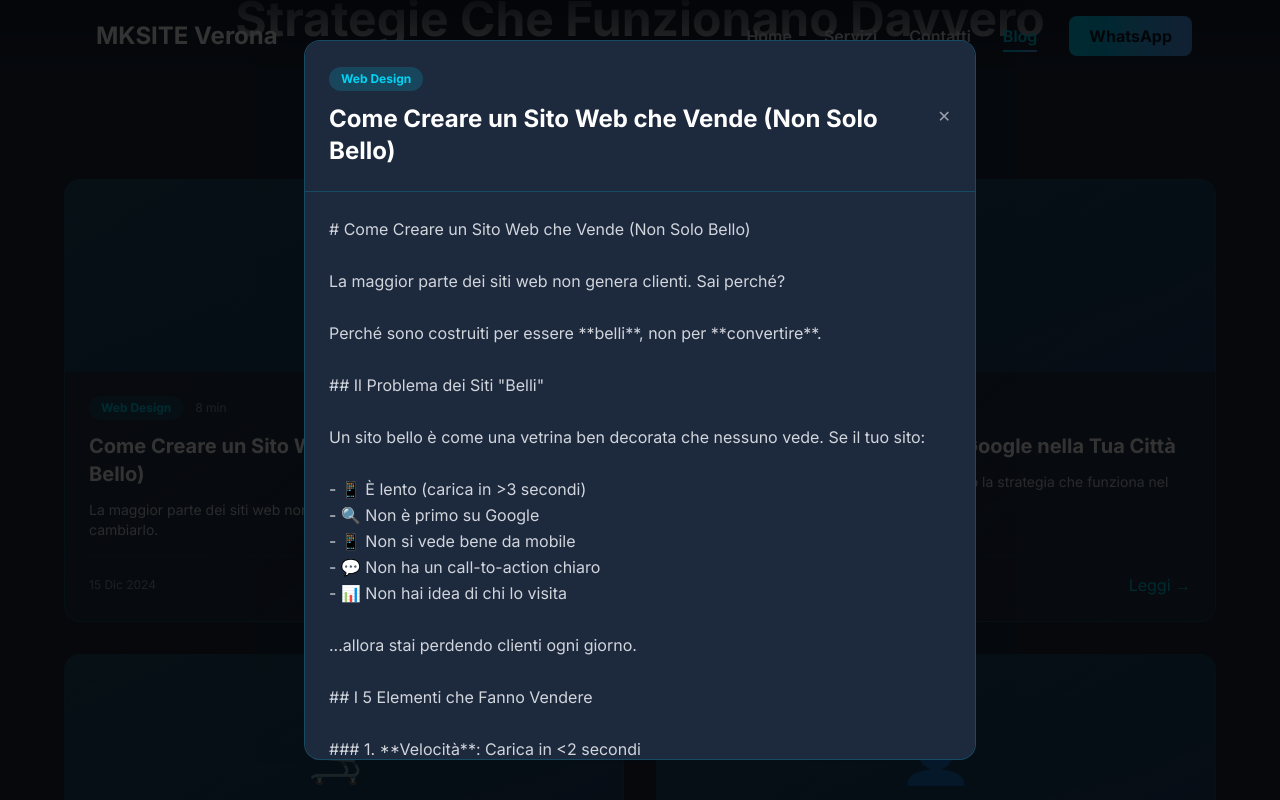
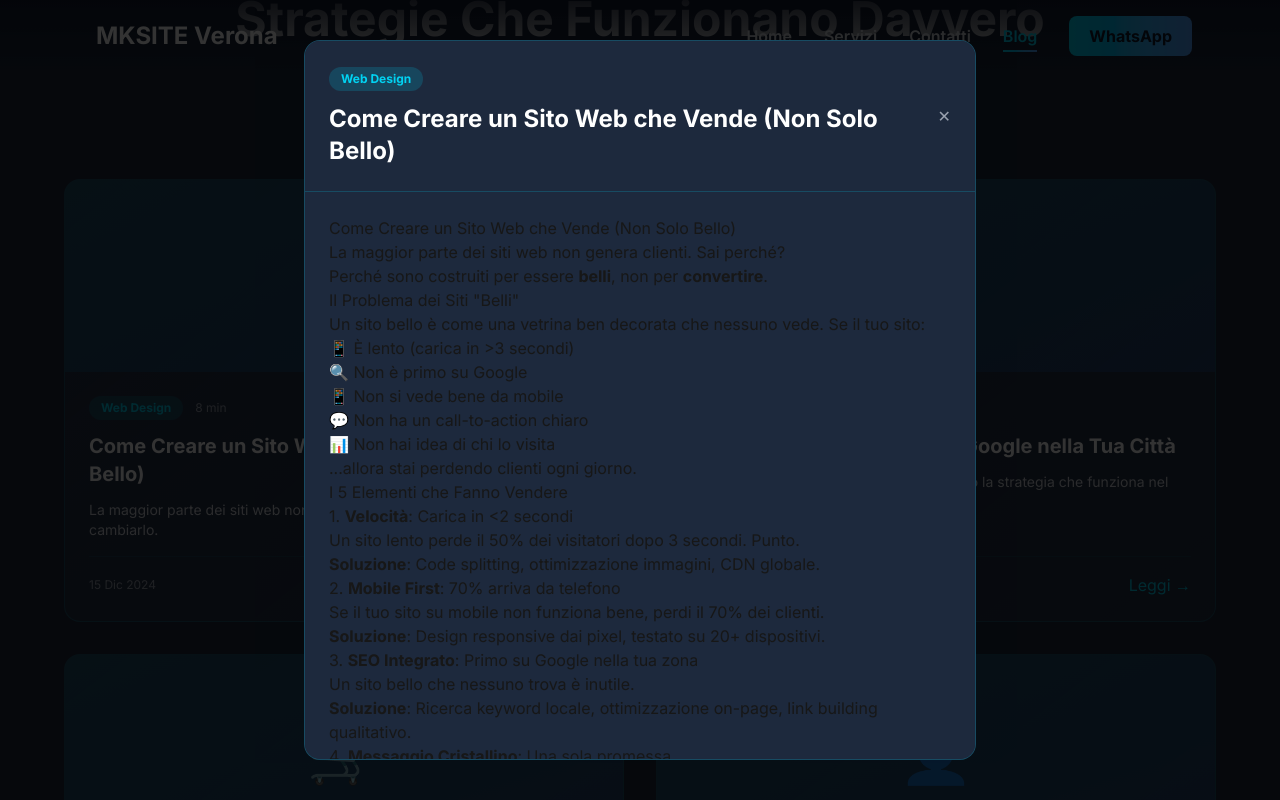
Before and after one commit to valemond06-svg/mksiteverona-site, a Next.js app: page / in a window 1280 px wide. Both pictures are taken after a click on the element 344 px from the left and 4457 px from the top of the page. Shown: the part 4057-4857 px from the top of the page. Built offline with nearby package versions, Linux system fonts and the light colour scheme.

Commit message:
rewrite blog

```diff
--- a/components/Blog.jsx
+++ b/components/Blog.jsx
@@ -1,6 +1,8 @@
 'use client';
 
 import { useState } from 'react';
+import ReactMarkdown from 'react-markdown';
+import remarkGfm from 'remark-gfm';
 
 const BLOG_POSTS = [
   {
@@ -433,10 +435,10 @@
           </button>
         </div>
 
-        <div className="p-6">
-          <div className="text-gray-300 whitespace-pre-wrap leading-relaxed space-y-4">
+        <div className="p-6 prose prose-invert max-w-none">
+          <ReactMarkdown remarkPlugins={[remarkGfm]}>
             {post.content}
-          </div>
+          </ReactMarkdown>
         </div>
 
         <div className="border-t border-cyan-400/20 p-6 bg-slate-700/30">
--- a/package.json
+++ b/package.json
@@ -14,6 +14,8 @@
     "nodemailer": "^7.0.11",
     "react": "19.2.1",
     "react-dom": "19.2.1",
+    "react-markdown": "^10.1.0",
+    "remark-gfm": "^4.0.1",
     "resend": "^6.6.0"
   },
   "devDependencies": {
```
Also changed, not shown: 1 other file (tests, documents, lock files or other folders).
